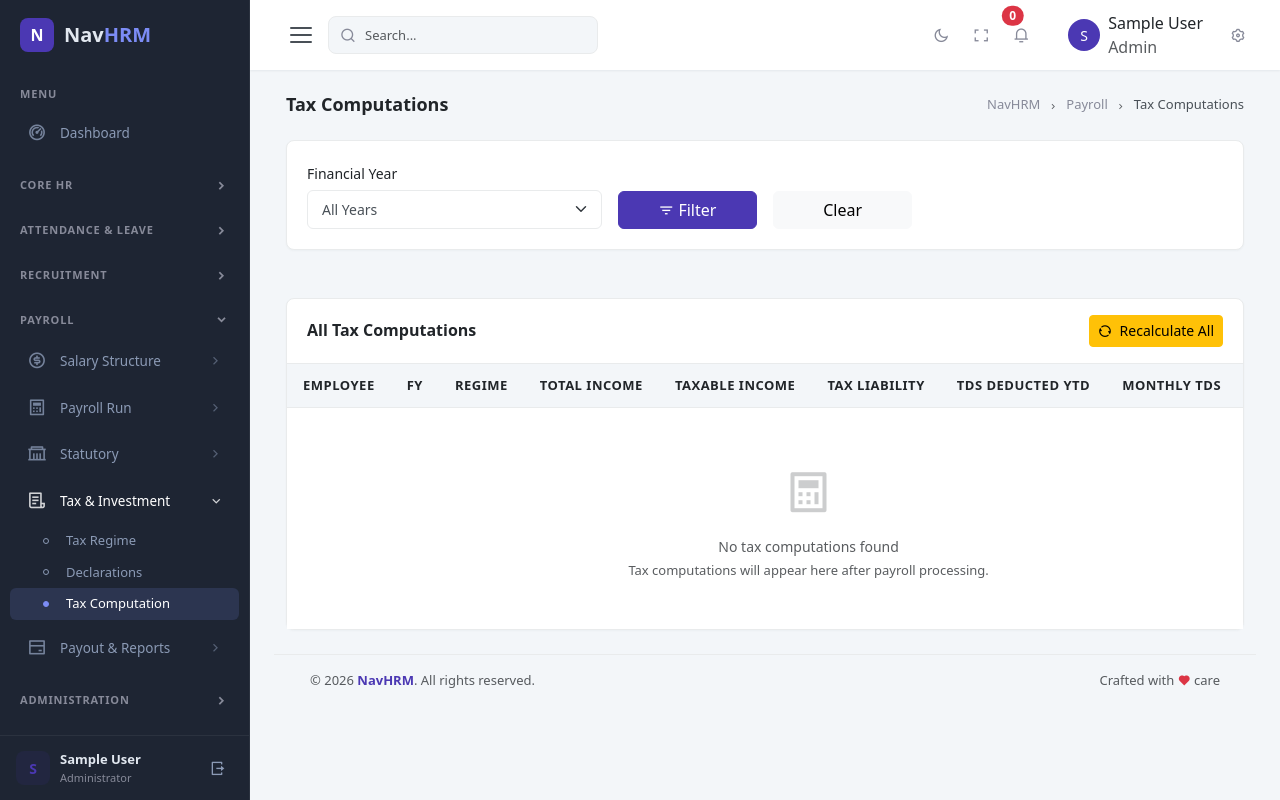
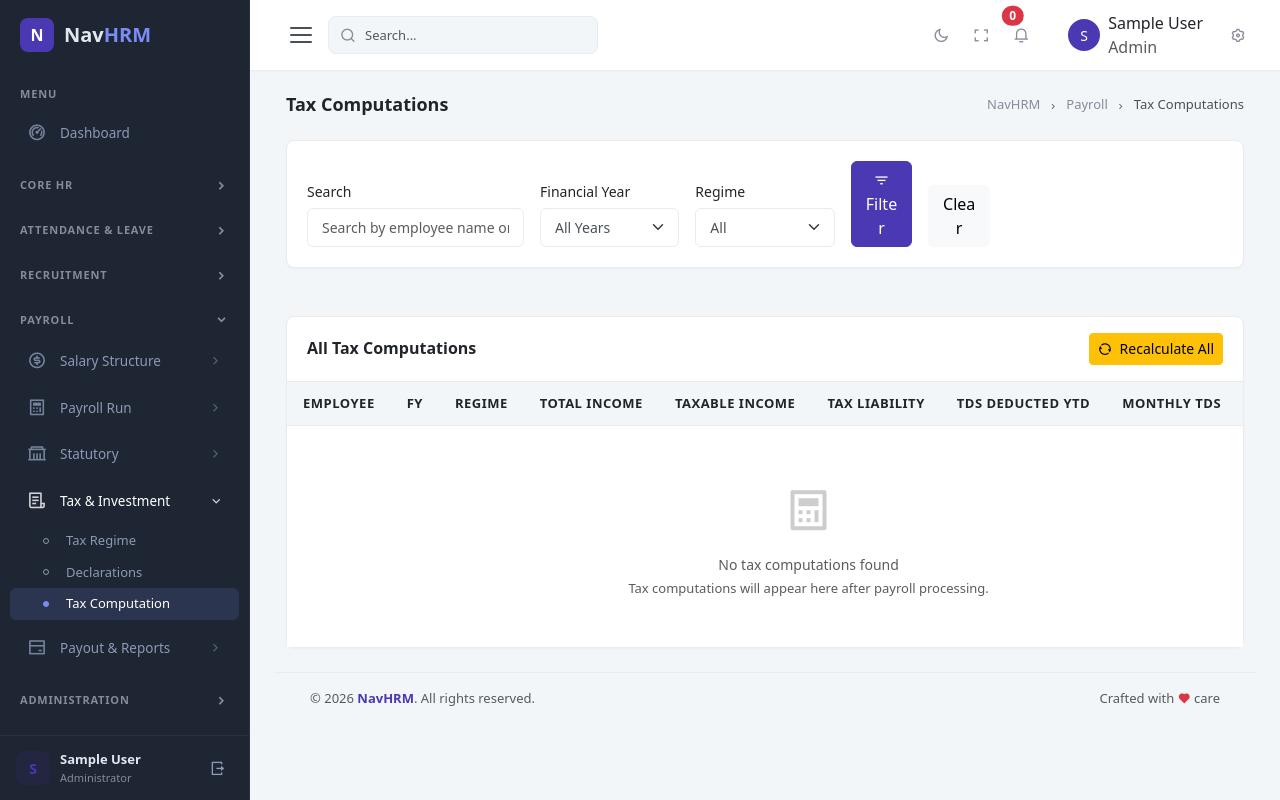
Before and after one commit to Navaid-KloneIT/navhrm, a Django app: page /payroll/tax/computation/ in a window 1280 px wide. Run offline with Django 4.2, Linux system fonts and the light colour scheme; the visitor is signed in with stand-in values (Sample User, id 1); data that the repository does not hold is empty; some libraries are stand-ins or nearby versions.

Commit message:
Fix tax computation list: populate financial_year dropdown, add search/regime filters

```diff
--- a/templates/payroll/tax_computation_list.html
+++ b/templates/payroll/tax_computation_list.html
@@ -21,21 +21,34 @@
             <div class="card-body">
                 <form method="GET" action="{% url 'payroll:tax_computation_list' %}">
                     <div class="row g-3 align-items-end">
-                        <div class="col-md-4">
+                        <div class="col-md-3">
+                            <label class="form-label">Search</label>
+                            <input type="text" class="form-control" name="search" value="{{ search }}" placeholder="Search by employee name or ID...">
+                        </div>
+                        <div class="col-md-2">
                             <label class="form-label">Financial Year</label>
                             <select class="form-select" name="financial_year">
                                 <option value="">All Years</option>
                                 {% for fy in financial_years %}
-                                <option value="{{ fy }}" {% if request.GET.financial_year == fy %}selected{% endif %}>{{ fy }}</option>
+                                <option value="{{ fy }}" {% if selected_financial_year == fy %}selected{% endif %}>{{ fy }}</option>
                                 {% endfor %}
                             </select>
                         </div>
                         <div class="col-md-2">
+                            <label class="form-label">Regime</label>
+                            <select class="form-select" name="regime">
+                                <option value="">All</option>
+                                {% for value, label in regime_choices %}
+                                <option value="{{ value }}" {% if regime == value %}selected{% endif %}>{{ label }}</option>
+                                {% endfor %}
+                            </select>
+                        </div>
+                        <div class="col-md-1">
                             <button type="submit" class="btn btn-primary w-100">
                                 <i class="ri-filter-3-line"></i> Filter
                             </button>
                         </div>
-                        <div class="col-md-2">
+                        <div class="col-md-1">
                             <a href="{% url 'payroll:tax_computation_list' %}" class="btn btn-light w-100">Clear</a>
                         </div>
                     </div>
@@ -104,7 +117,7 @@
                                         <i class="ri-calculator-line" style="font-size: 48px; opacity: 0.3;"></i>
                                         <p class="mt-2 mb-1">No tax computations found</p>
                                         <p class="mb-0" style="font-size: 13px;">
-                                            {% if request.GET.financial_year %}
+                                            {% if search or selected_financial_year or regime %}
                                                 Try adjusting your filter criteria.
                                             {% else %}
                                                 Tax computations will appear here after payroll processing.
@@ -125,7 +138,7 @@
                     <ul class="pagination justify-content-center mb-0">
                         {% if page_obj.has_previous %}
                         <li class="page-item">
-                            <a class="page-link" href="?page={{ page_obj.previous_page_number }}{% if request.GET.financial_year %}&financial_year={{ request.GET.financial_year }}{% endif %}">
+                            <a class="page-link" href="?page={{ page_obj.previous_page_number }}{% if search %}&search={{ search }}{% endif %}{% if selected_financial_year %}&financial_year={{ selected_financial_year }}{% endif %}{% if regime %}&regime={{ regime }}{% endif %}">
                                 <i class="ri-arrow-left-s-line"></i>
                             </a>
                         </li>
@@ -140,14 +153,14 @@
                             <li class="page-item active"><span class="page-link">{{ num }}</span></li>
                             {% elif num > page_obj.number|add:'-3' and num < page_obj.number|add:'3' %}
                             <li class="page-item">
-                                <a class="page-link" href="?page={{ num }}{% if request.GET.financial_year %}&financial_year={{ request.GET.financial_year }}{% endif %}">{{ num }}</a>
+                                <a class="page-link" href="?page={{ num }}{% if search %}&search={{ search }}{% endif %}{% if selected_financial_year %}&financial_year={{ selected_financial_year }}{% endif %}{% if regime %}&regime={{ regime }}{% endif %}">{{ num }}</a>
                             </li>
                             {% endif %}
                         {% endfor %}
 
                         {% if page_obj.has_next %}
                         <li class="page-item">
-                            <a class="page-link" href="?page={{ page_obj.next_page_number }}{% if request.GET.financial_year %}&financial_year={{ request.GET.financial_year }}{% endif %}">
+                            <a class="page-link" href="?page={{ page_obj.next_page_number }}{% if search %}&search={{ search }}{% endif %}{% if selected_financial_year %}&financial_year={{ selected_financial_year }}{% endif %}{% if regime %}&regime={{ regime }}{% endif %}">
                                 <i class="ri-arrow-right-s-line"></i>
                             </a>
                         </li>
```
